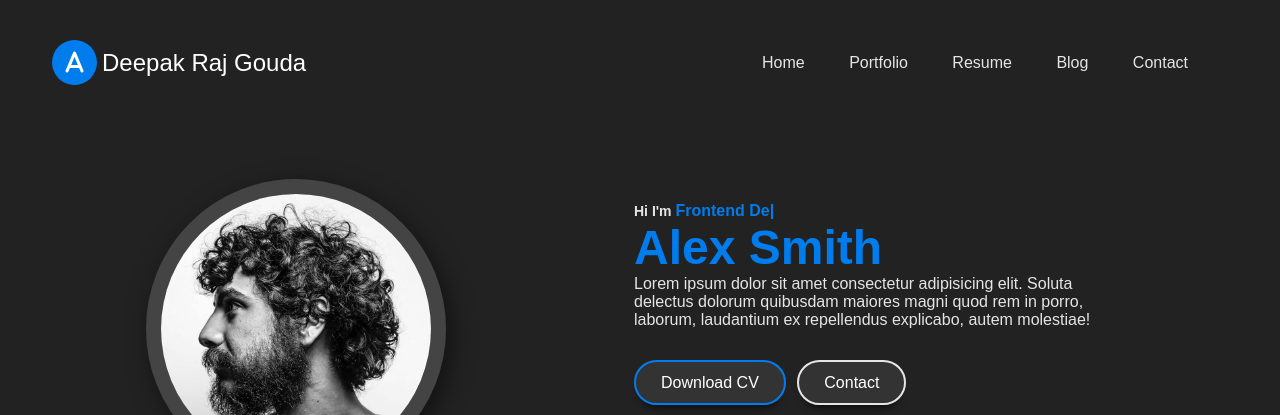
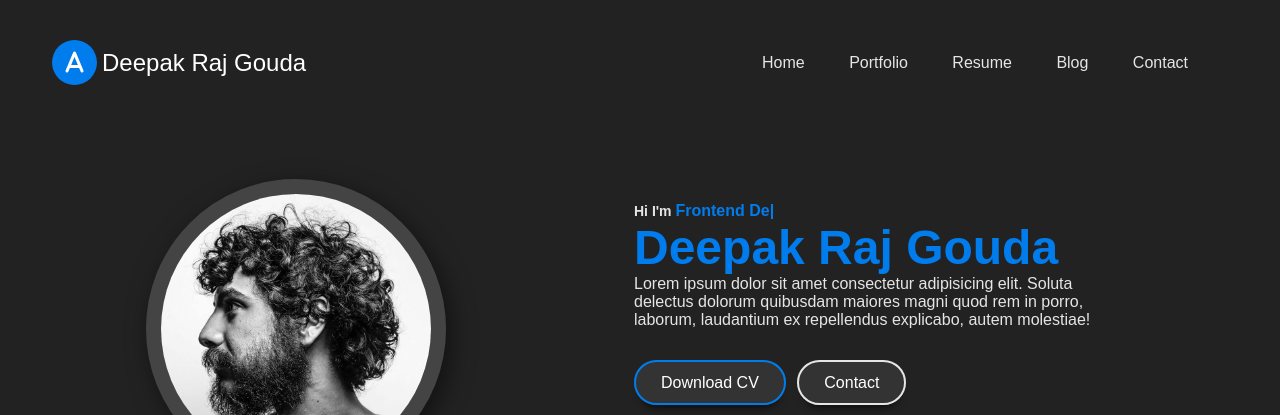
Before and after one commit to raj4027/Deepak_Portfolio, a plain HTML site: page index.html in a window 1280 px wide. Shown: the top 415 px of the page. Drawn offline with nearby package versions, Linux system fonts and the light colour scheme.

Commit message:
2nd commit

```diff
--- a/index.html
+++ b/index.html
@@ -38,7 +38,7 @@
                  </div>
                  <div class="hero-text">
                     <h5>Hi I'm <span class="input">Frontend Developer</span></h5>
-                    <h1>Alex Smith</h1>
+                    <h1>Deepak Raj Gouda</h1>
                     <p> Lorem ipsum dolor sit amet consectetur adipisicing elit. Soluta delectus dolorum
                         quibusdam maiores magni quod rem in porro, laborum, laudantium ex repellendus explicabo,
                         autem molestiae!
```
Also changed, not shown: 1 other file.
